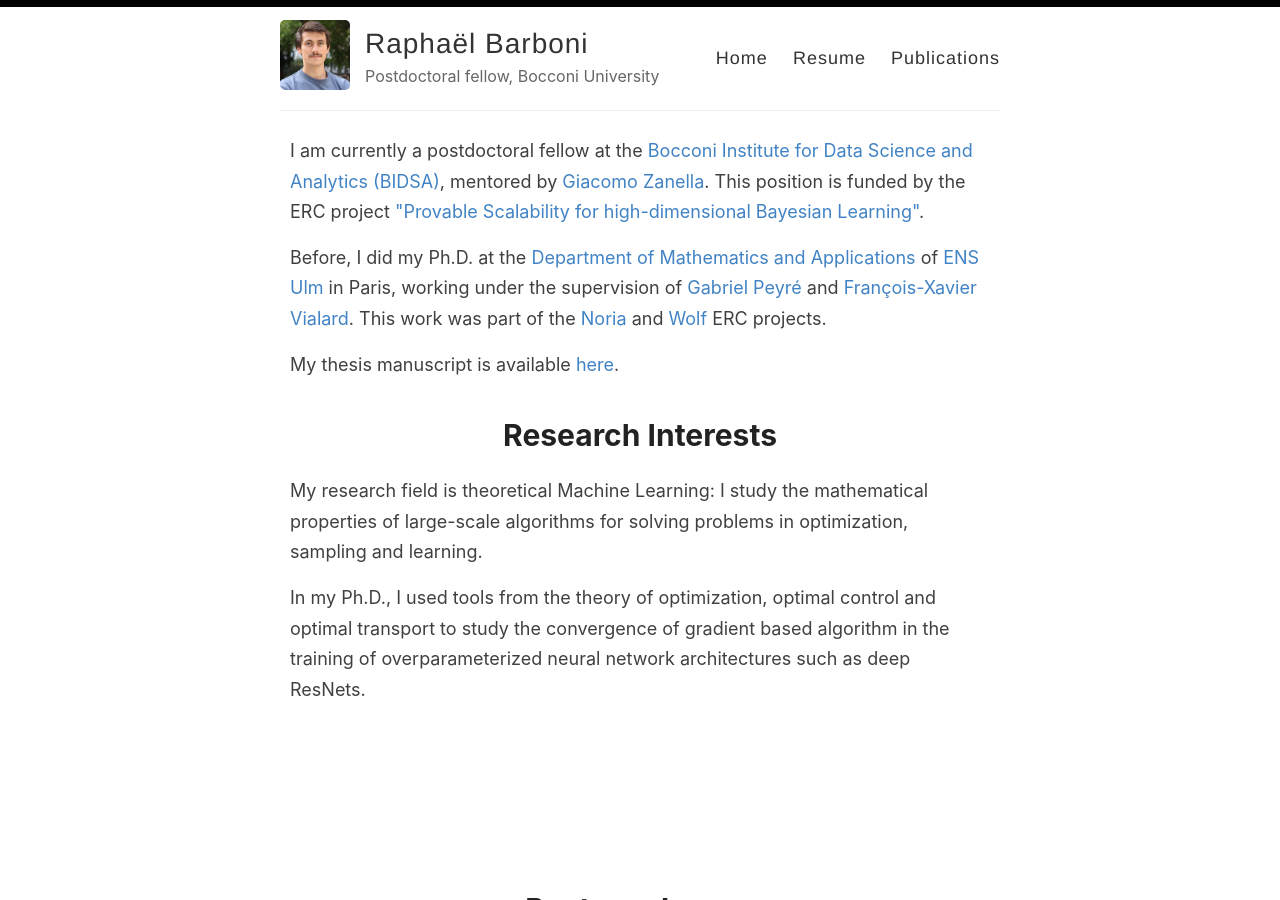
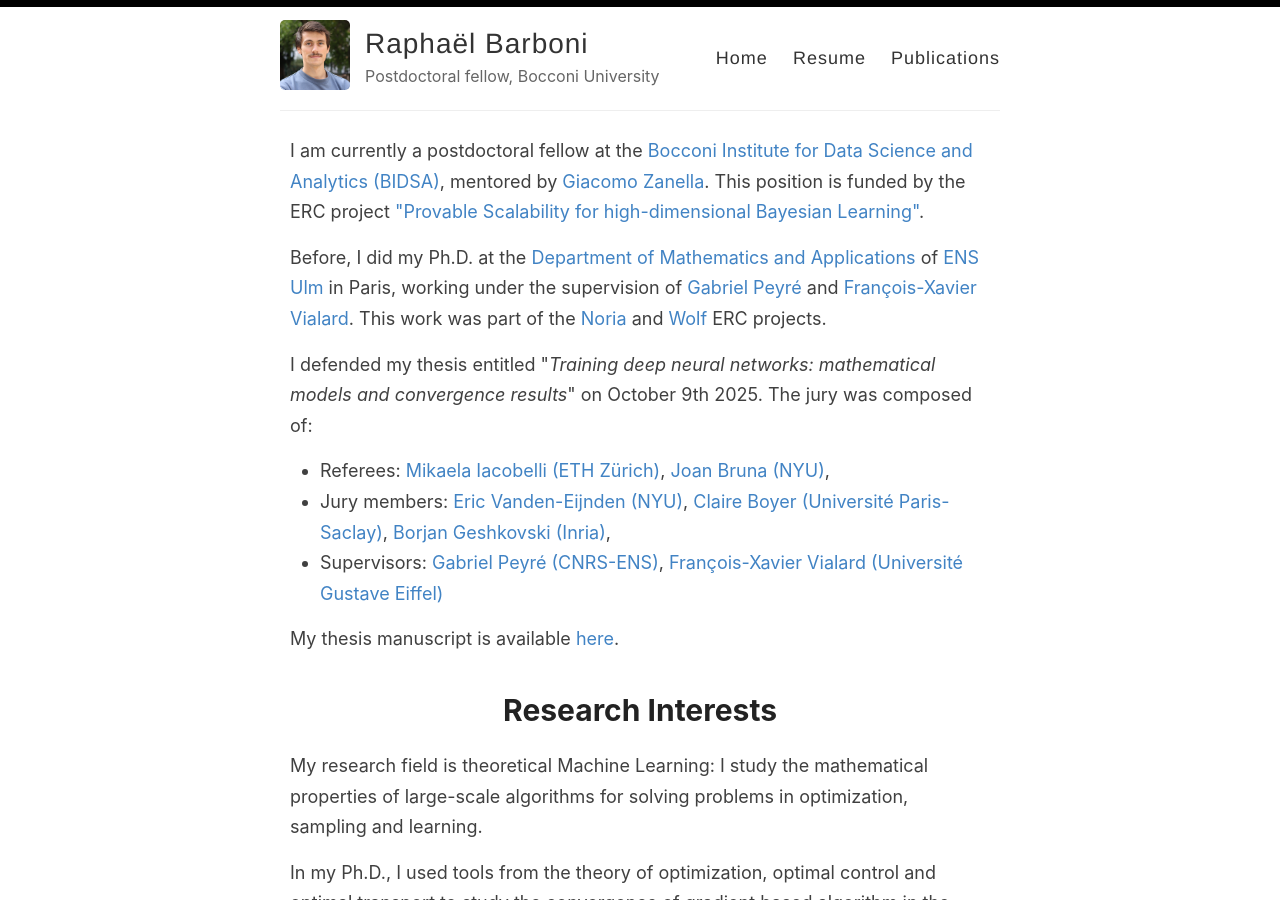
Before and after one commit to rbarboni/rbarboni.github.io, a Jekyll site: the page built from index.html, in a window 1280 px wide and 900 px high. Built offline with Jekyll 4.4.1, drawn with Linux system fonts in a browser that asks for light colours; the list of posts is cut into pages by our own code.

Commit message:
homepage

```diff
--- a/index.html
+++ b/index.html
@@ -9,6 +9,12 @@ layout: default
 
   <p>Before, I did my Ph.D. at the <a href="http://www.math.ens.fr/">Department of Mathematics and Applications</a> of <a href="https://www.ens.psl.eu/">ENS Ulm</a> in Paris, working under the supervision of <a href="http://www.gpeyre.com/">Gabriel Peyré</a> and <a href="http://angkor.univ-mlv.fr/~vialard/">François-Xavier Vialard</a>. This work was part of the <a href="http://www.gpeyre.com/noria/">Noria</a> and <a href="http://www.gpeyre.com/wolf/">Wolf</a> ERC projects.</p>
 
+  <p>I defended my thesis entitled "<i>Training deep neural networks: mathematical models and convergence results</i>" on October 9th 2025. The jury was composed of:</p>
+  <ul>
+    <li>Referees: <a href="https://people.math.ethz.ch/~imikaela/home">Mikaela Iacobelli (ETH Zürich)</a>, <a href="https://cims.nyu.edu/~bruna/">Joan Bruna (NYU)</a>,</li>
+    <li>Jury members: <a href="https://cims.nyu.edu/people/profiles/VANDEN-EIJNDEN_Eric.html">Eric Vanden-Eijnden (NYU)</a>, <a href="https://www.imo.universite-paris-saclay.fr/~claire.boyer/index.html">Claire Boyer (Université Paris-Saclay)</a>, <a href="https://borjang.github.io/">Borjan Geshkovski (Inria)</a>,</li>
+    <li>Supervisors: <a href="http://www.gpeyre.com/">Gabriel Peyré (CNRS-ENS)</a>, <a href="http://angkor.univ-mlv.fr/~vialard/">François-Xavier Vialard (Université Gustave Eiffel)</a></li>
+  </ul>
 	<p>My thesis manuscript is available <a href="files/Manuscrit_these.pdf">here</a>.</p>
 
   <h1>Research Interests</h1>
@@ -16,7 +22,6 @@ layout: default
 	<p>My research field is theoretical Machine Learning: I study the mathematical properties of large-scale algorithms for solving problems in optimization, sampling and learning.</p>
 
 	<p>In my Ph.D., I used tools from the theory of optimization, optimal control and optimal transport to study the convergence of gradient based algorithm in the training of overparameterized neural network architectures such as deep ResNets.</p>
-
 	</div>
 </div>
 
```
